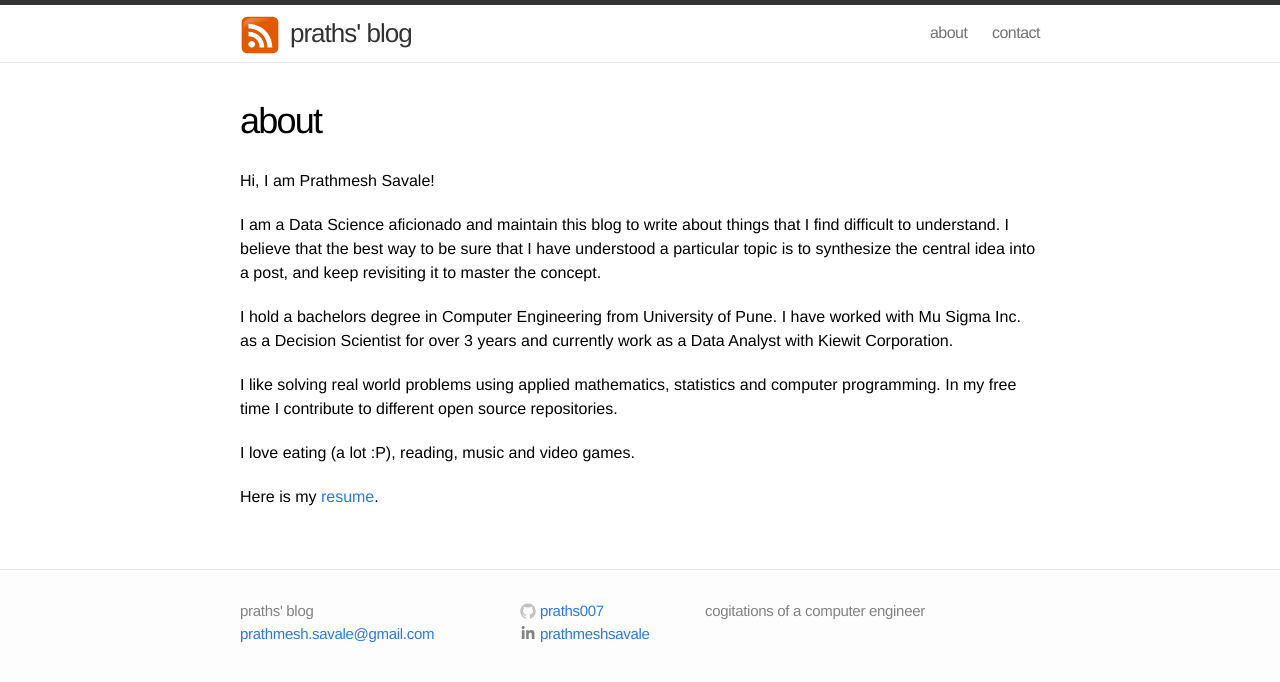
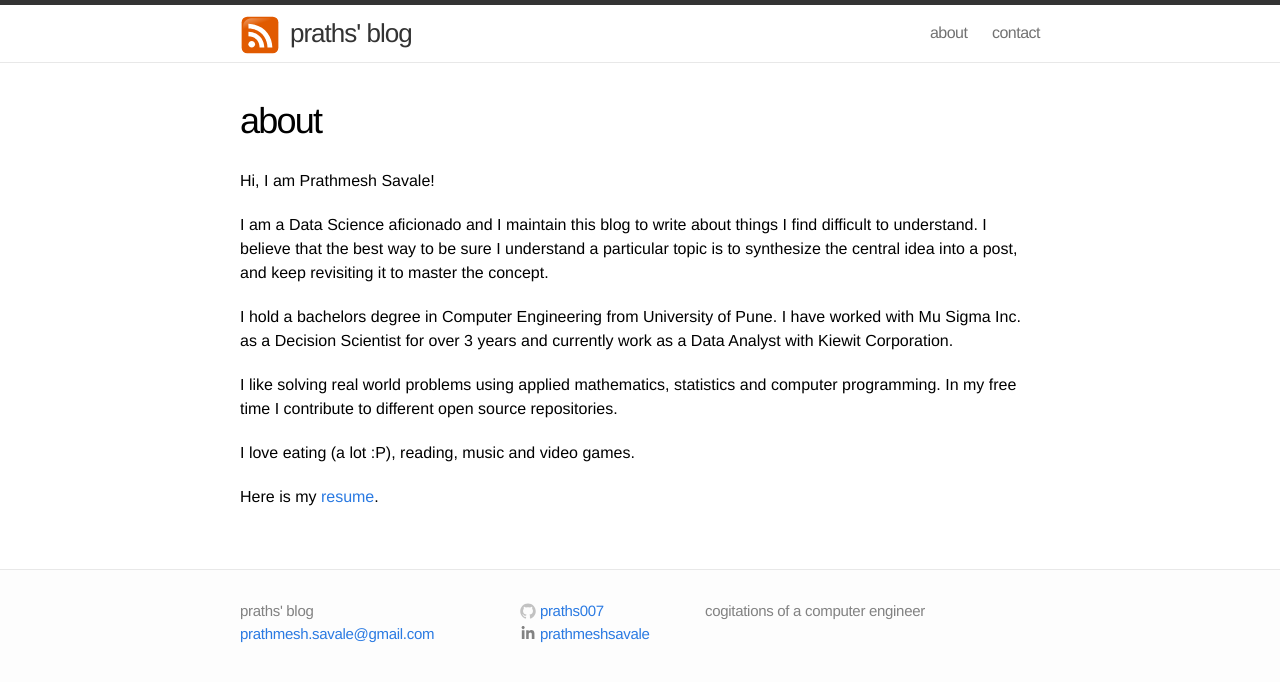
Before and after one commit to praths007/praths007.github.io, a Jekyll site: the page built from about.md, in a window 1280 px wide. Shown: the top 682 px of the page. Built offline with Jekyll 4.4.1, drawn with Linux system fonts in a browser that asks for light colours; comment, search, counter and statistics services are not loaded.

```diff
--- a/about.md
+++ b/about.md
@@ -6,8 +6,8 @@
 
 Hi, I am Prathmesh Savale!
 
-I am a Data Science aficionado and maintain this blog to write about things that I find difficult to understand.
-I believe that the best way to be sure that I have understood a particular topic is to synthesize the central idea into
+I am a Data Science aficionado and I maintain this blog to write about things I find difficult to understand.
+I believe that the best way to be sure I understand a particular topic is to synthesize the central idea into
 a post, and keep revisiting it to master the concept.
 
 I hold a bachelors degree in Computer Engineering from University of Pune. I have worked with Mu Sigma Inc. as a
```
Also changed, not shown: _posts/2019-03-15-machine-learning-intuition-logisitic-regression.md (added, +18 -0 lines).
